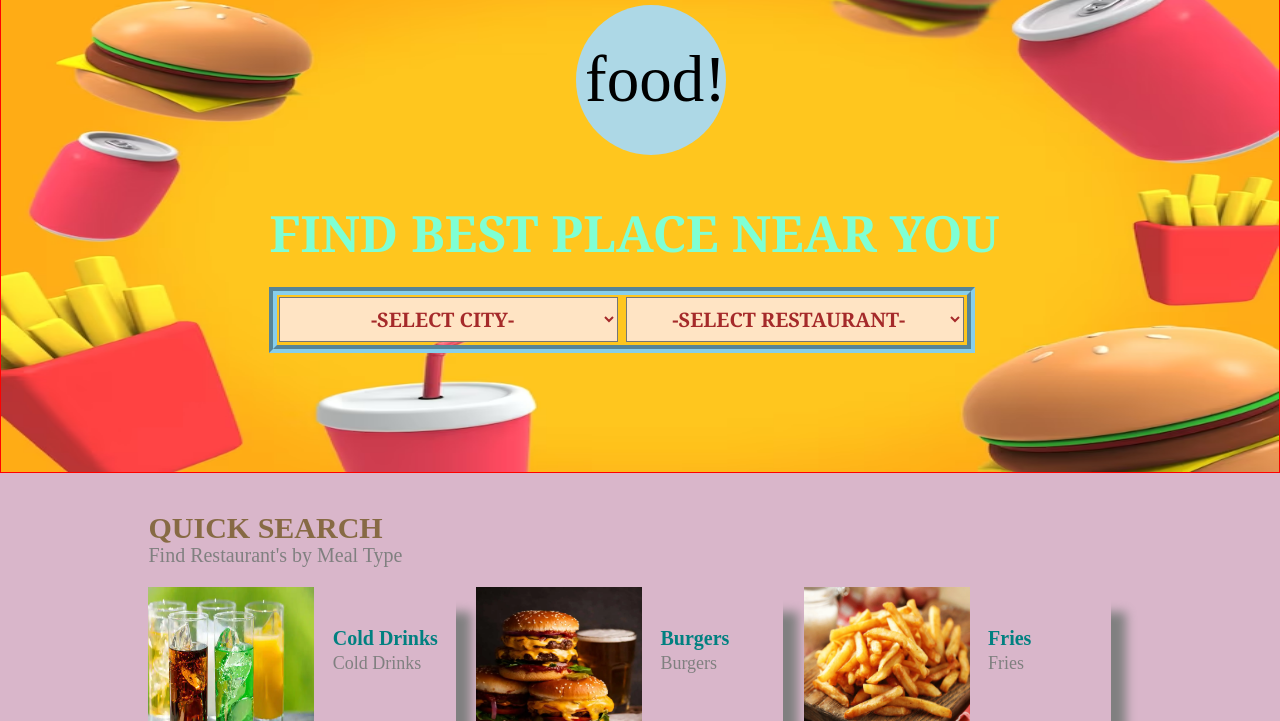
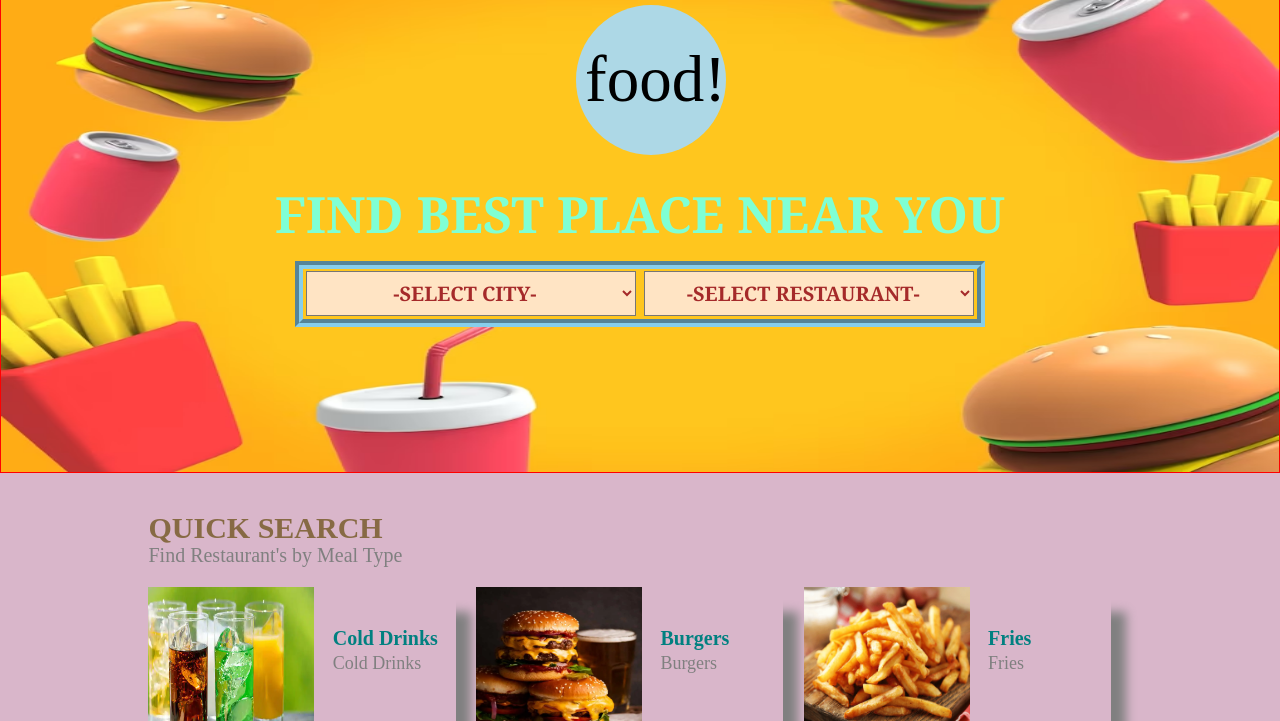
Before and after one commit to Vishvam01/First-FoodWebsite, a plain HTML site: page index.html in a window 1280 px wide. Shown: the part 79-800 px from the top of the page. Drawn offline with Linux system fonts and the light colour scheme.

Commit message:
code updated
 Please enter the commit message for your changes. Lines starting

```diff
--- a/style.css
+++ b/style.css
@@ -69,17 +69,21 @@ header{
     color:aquamarine;
     font-weight: bolder;
     font-family: Cambria, Cochin, Georgia, Times, 'Times New Roman', serif;
-    margin-left:21%;
-    margin-top:3.5%;
+     /* margin-left:21%; */
+    margin-top:2%;
+    text-align:center;
 }
 
 .dropdown{
-    width: 54%;
+    /* width: 54%; */
     height: 50px;
     border:8px groove skyblue;
-    margin-top:1.5%;
-    margin-left:21%;
+    margin-top:1%;
+    margin-left:23%;
+    margin-right:23%;
+    text-align: center;
 }
+
 select{
     height:90%;
     width:49%;
```
Also changed, not shown: index.html (+3 -3 lines).
